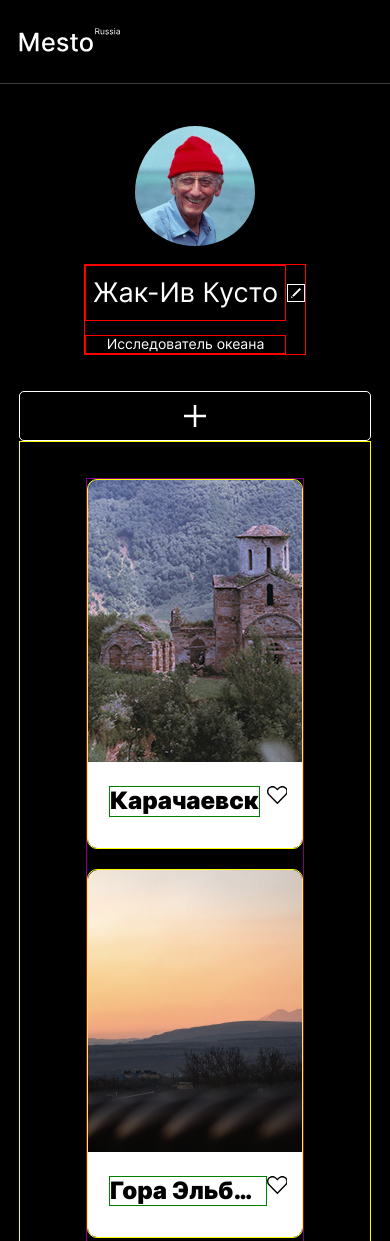
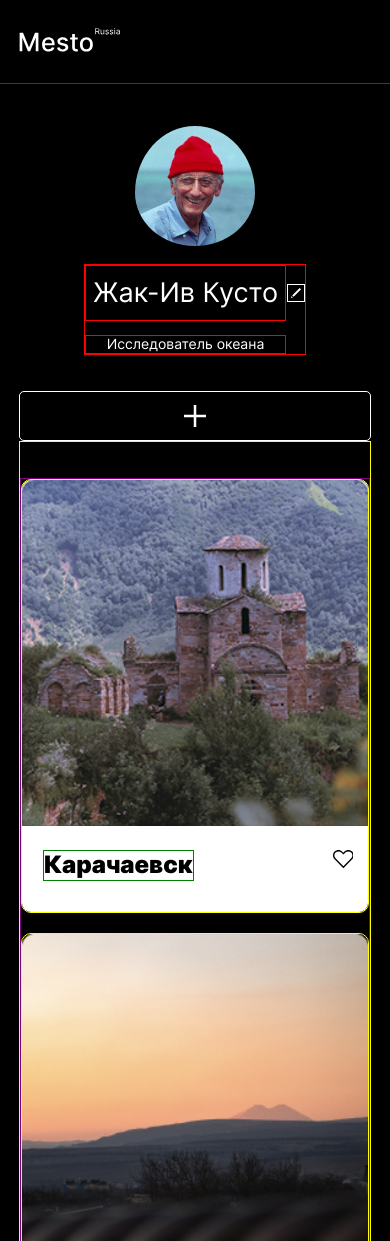
Before and after one commit to lizasilent/mesto_functional, a plain HTML site: page index.html in a window 390 px wide. Shown: the top 1241 px of the page. Drawn offline with Linux system fonts and the light colour scheme.

Commit message:
поправлены гриды 2

```diff
--- a/style.css
+++ b/style.css
@@ -144,8 +144,8 @@
 }
 
 .grid__image {
-  min-width: 100%;
-  max-height: 282px;
+  width: 100%;
+  /* max-height: 282px; */
 }
 
 .grid__text-container {
@@ -213,7 +213,6 @@
   border-radius: 10px;
 }
 
-
 .close__btn {
   position: absolute;
   top:-40px;
@@ -227,6 +226,21 @@
   min-height: 40px;
   width: 40px;
 
+}
+
+.footer {
+  position:relative;
+  border: 1px solid blue;
+}
+
+.footer__copyright {
+  border: 1px solid blueviolet;
+  font-style: normal;
+  font-weight: normal;
+  font-size: 18px;
+  line-height: 1.2;
+  color: #545454;
+  margin: 0;
 }
 
 .popup__header {
@@ -272,22 +286,6 @@ text-align: center;
 }
 
 
-.footer {
-  position:relative;
-  border: 1px solid blue;
-}
-
-.footer__copyright {
-  border: 1px solid blueviolet;
-  font-style: normal;
-  font-weight: normal;
-  font-size: 18px;
-  line-height: 1.2;
-  color: #545454;
-  margin: 0;
-}
-
-
 
 @media screen and (max-width: 999px) {
   .page__content {
@@ -323,20 +321,12 @@ text-align: center;
     cursor: pointer;
   }
 
-  .grid {
-    padding: 30px 66px 30px;
-  }
 
   .grid__template {
     grid-template-rows: repeat(3, 1fr);
     grid-template-columns: repeat(2, 1fr);
   }
 
-
-  .grid__image {
-    max-width: 346px;
-    min-height: 282px;
-  }
 }
 
 @media screen and (max-width: 470px) {
```
